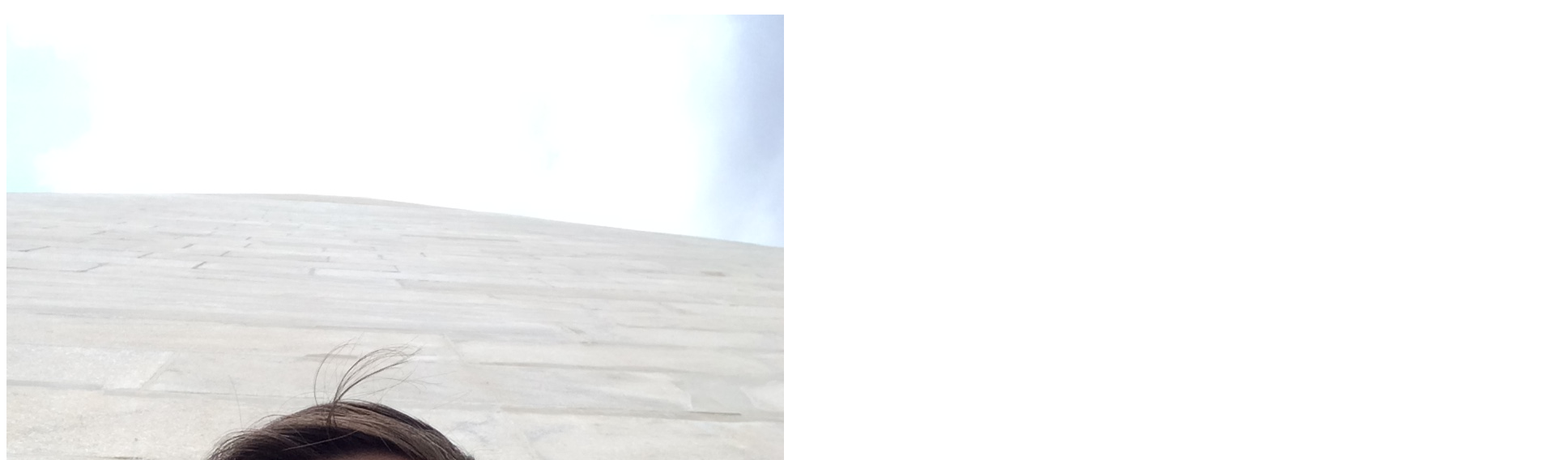
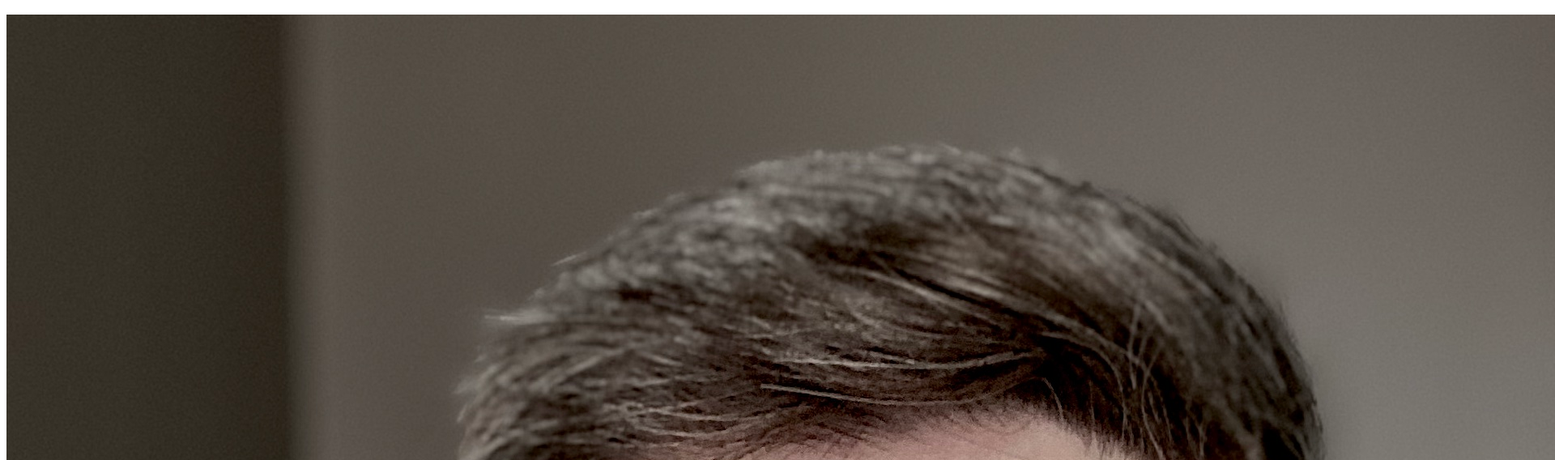
Before and after one commit to chrisroe7/chrisroe.github.io, a plain HTML site: page index.html in a window 1280 px wide. Shown: the part 48-616 px from the top of the page at 81% size, 1920 px wide, since content can reach past the window. Drawn offline with Linux system fonts and the light colour scheme.

Commit message:
Add files via upload

```diff
--- a/index.html
+++ b/index.html
@@ -1,4 +1,4 @@
 <html>
     <h1>Chris Roe's Portfolio</h1>
-    <img src="IMG_1409.JPG" />
+    <img src="IMG_3318.jpg" />
 </html>
```
Also changed, not shown: IMG_3318.jpg (added).
